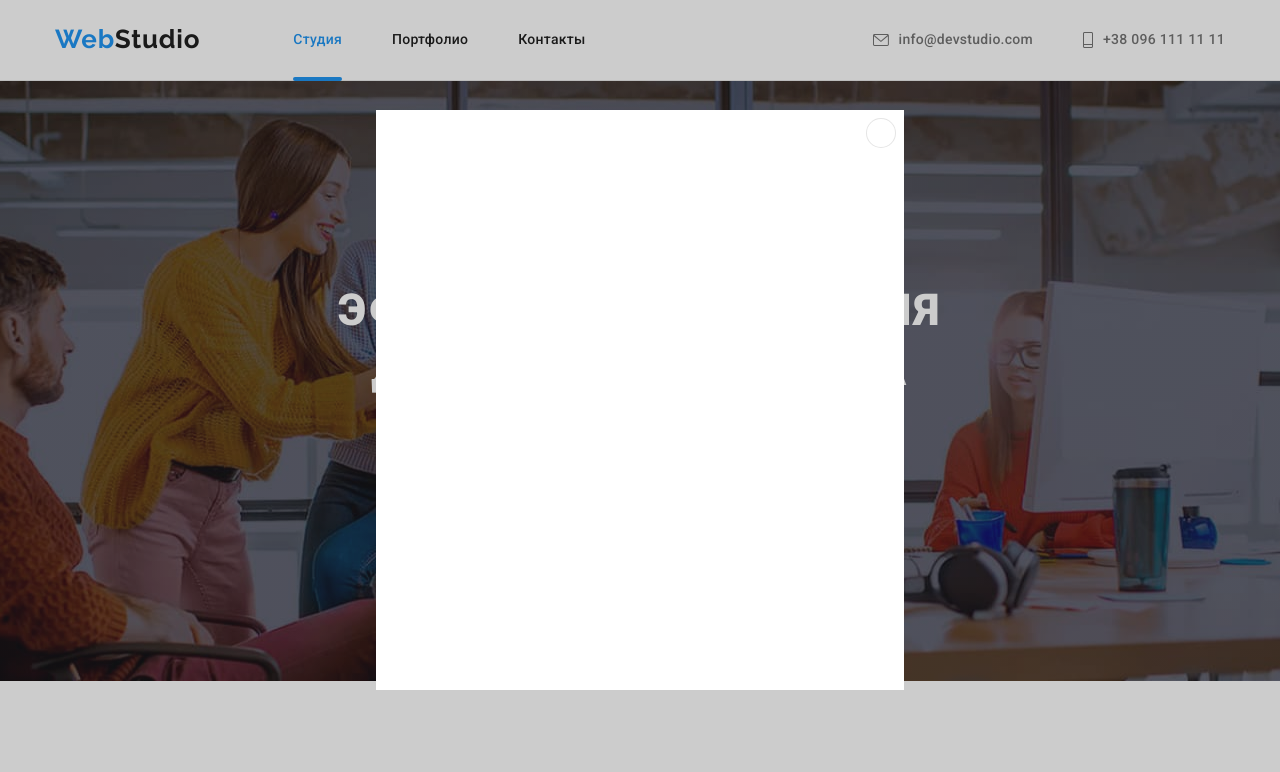
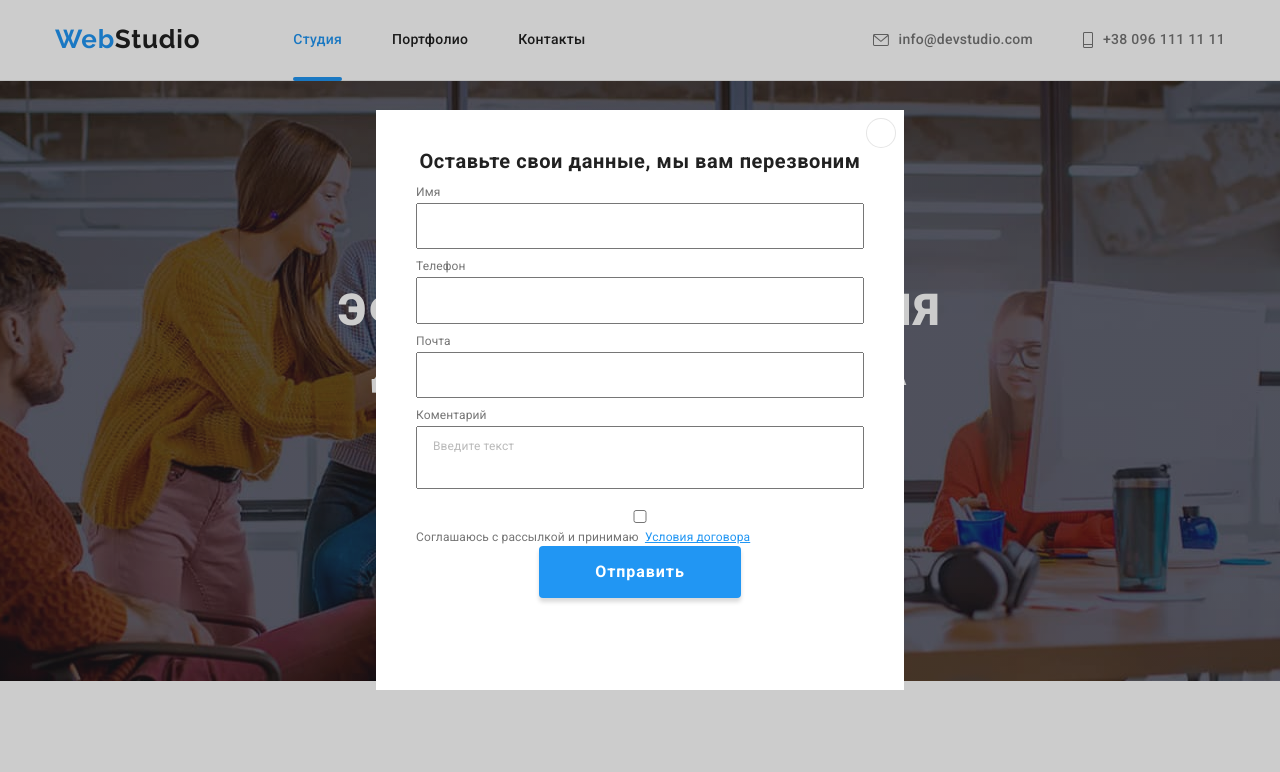
Before and after one commit to Serhii-Zvieriev/goit-markup-hw-08, a plain HTML site: page index.html in a window 1280 px wide. Both pictures are taken after a click on the button "Заказать услугу". Shown: the top 772 px of the page. Drawn offline with nearby package versions, Linux system fonts and the light colour scheme.

Commit message:
modal-form 50%

```diff
--- a/css/style.css
+++ b/css/style.css
@@ -771,12 +771,17 @@ header .container,
   z-index: 1;
   width: 528px;
   height: 580px;
+  padding: 40px;
 
   top: 50%;
   left: 50%;
   transform: translate(-50%, -50%);
 
   background-color: #fff;
+}
+
+.link-agreement {
+  color: var(--accent-text-color);
 }
 
 .is-hidden {
@@ -802,4 +807,114 @@ header .container,
   border: 1px solid rgba(0, 0, 0, 0.1);
 }
 
+.modal-tytle {
+  margin-bottom: 12px;
+
+  font-weight: 700;
+  font-size: 20px;
+  line-height: 1.15;
+  text-align: center;
+  letter-spacing: 0.03em;
+
+  color: var(--secondary-text-color);
+}
+
+.modal-form {
+  display: flex;
+  flex-direction: column;
+}
+.modal-form label {
+  margin-bottom: 4px;
+
+  font-size: 12px;
+  line-height: 1.17;
+  letter-spacing: 0.01em;
+
+  color: var(--main-text-color);
+}
+
+textarea {
+  margin-bottom: 20px;
+  padding: 12px 16px;
+  resize: none;
+}
+
+textarea::placeholder {
+  font-size: 12px;
+  line-height: 1.17;
+  letter-spacing: 0.01em;
+
+  color: rgba(117, 117, 117, 0.5);
+}
+
+.input-icon {
+  position: relative;
+  margin-bottom: 10px;
+}
+
+.icon-person,
+.icon-phone,
+.icon-email {
+  position: absolute;
+  top: 50%;
+  left: 15px;
+  transform: translateY(-50%);
+}
+
+input {
+  padding: 12px 0;
+  padding-left: 42px;
+  width: 100%;
+}
+
+input[name="user-name"]:focus,
+input[name="user-phone"]:focus,
+input[name="user-email"]:focus,
+textarea[name="user-comment"]:focus {
+  border: 1px solid var(--accent-text-color);
+  border-radius: 4px;
+
+  outline: none;
+}
+
+.icon-person,
+.icon-phone,
+.icon-email {
+  fill: var(--secondary-text-color);
+}
+
+input[name="user-name"]:focus + .icon-person,
+input[name="user-phone"]:focus + .icon-phone,
+input[name="user-email"]:focus + .icon-email {
+  fill: var(--accent-text-color);
+}
+
+.modal-btn {
+  align-self: center;
+  padding: 10px 55px;
+  font-weight: 700;
+  font-size: 16px;
+  line-height: 1.87;
+
+  display: flex;
+  align-items: center;
+  text-align: center;
+  letter-spacing: 0.06em;
+
+  color: #ffffff;
+
+  cursor: pointer;
+
+  background-color: var(--accent-text-color);
+  box-shadow: 0px 4px 4px rgba(0, 0, 0, 0.15);
+  border-radius: 4px;
+  border: 1px solid transparent;
+}
+
+.check-img {
+  display: block;
+  height: 100%;
+  background-image: url(../images/svg/check-off.svg);
+}
+
 /* ======== END МОДАЛЬНОЕ ОКНО  ======== */ ;
--- a/index.html
+++ b/index.html
@@ -378,6 +378,44 @@
                     <use href="./images/icon.svg#icon-close"></use>
                 </svg>
         </button>
+        <form class="modal-form" autocomplete="off">
+            <b class="modal-tytle">Оставьте свои данные, мы вам перезвоним</b>
+            <label for="user-name">Имя</label>
+            <div class="input-icon">
+                <input id="user-name" name="user-name" type="text">
+                <svg class="icon-person" width="18" height="18">
+                    <use href="./images/icon.svg#icon-person"></use>
+                </svg>
+            </div>
+
+            <label for="user-phone">Телефон</label>
+            <div class="input-icon">
+                <input id="user-phone" name="user-phone" type="tel">
+                <svg class="icon-phone" width="18" height="18">
+                    <use href="./images/icon.svg#icon-phone"></use>
+                </svg>
+            </div>
+
+            <label for="user-email">Почта</label>
+            <div class="input-icon">
+                <input id="user-email" name="user-email" type="email">
+                <svg class="icon-email" width="18" height="18">
+                    <use href="./images/icon.svg#icon-email"></use>
+                </svg>
+            </div>
+
+            <label for="user-comment">Коментарий</label>
+            <textarea id="user-comment" name="user-comment" placeholder="Введите текст"></textarea>
+
+            <div>
+                <input id="user-agreement" name="user-agreement" type="checkbox">
+                <label for="user-agreement">
+                    <span class="check-img" width="16" height="15"></span>
+                    Соглашаюсь с рассылкой и принимаю &nbsp;<a class="link-agreement" href="">Условия договора</a></label>
+            </div>
+
+            <button class="modal-btn" type="submit">Отправить</button>
+        </form>
         </div>
     </div>
 
```
Also changed, not shown: images/icon.svg, images/svg/check-off.svg (added), images/svg/check-on.svg (added).
